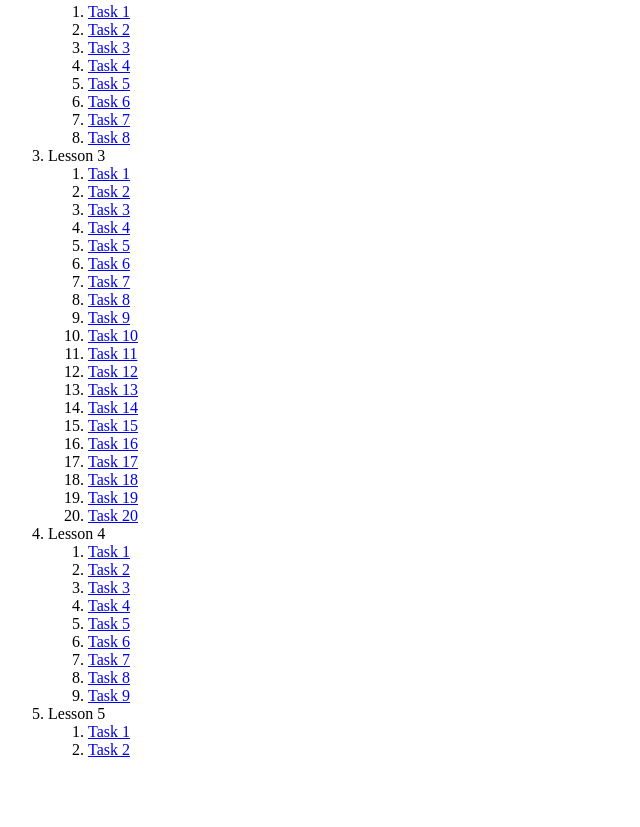
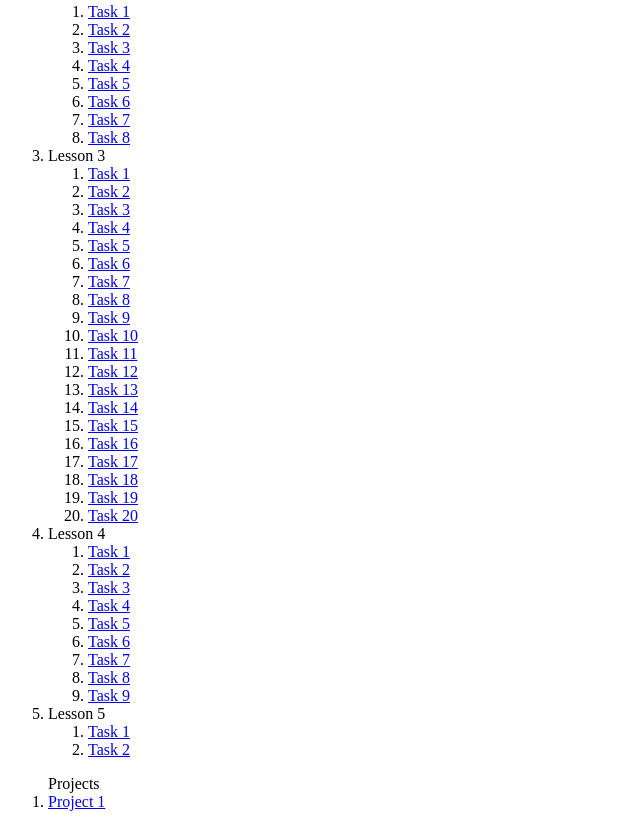
Before and after one commit to Broman3113/FE-JS-Autumn, a plain HTML site: page index.html in a window 1280 px wide. Shown: the part 283-1110 px from the top of the page, without its empty margins (0-640 px from the left). Before the commit the page ends 1058 px from the top, so only its background shows below. Drawn offline with Linux system fonts and the light colour scheme.

Commit message:
Add Project-1 to menu

```diff
--- a/index.html
+++ b/index.html
@@ -87,5 +87,9 @@
         </ol>
     </li>
 </ol>
+<ol>
+    Projects
+    <li><a href="Projects/Project-1/build/index.html">Project 1</a></li>
+</ol>
 </body>
 </html>
```
